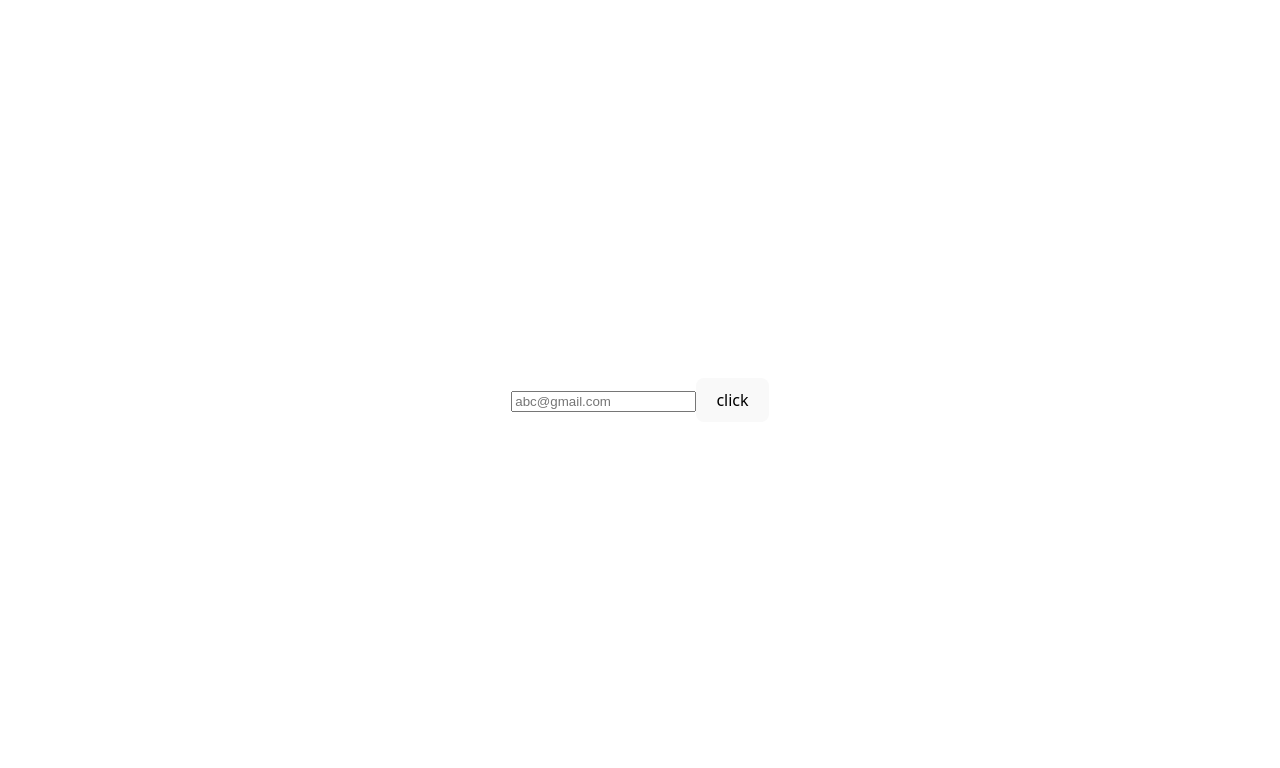
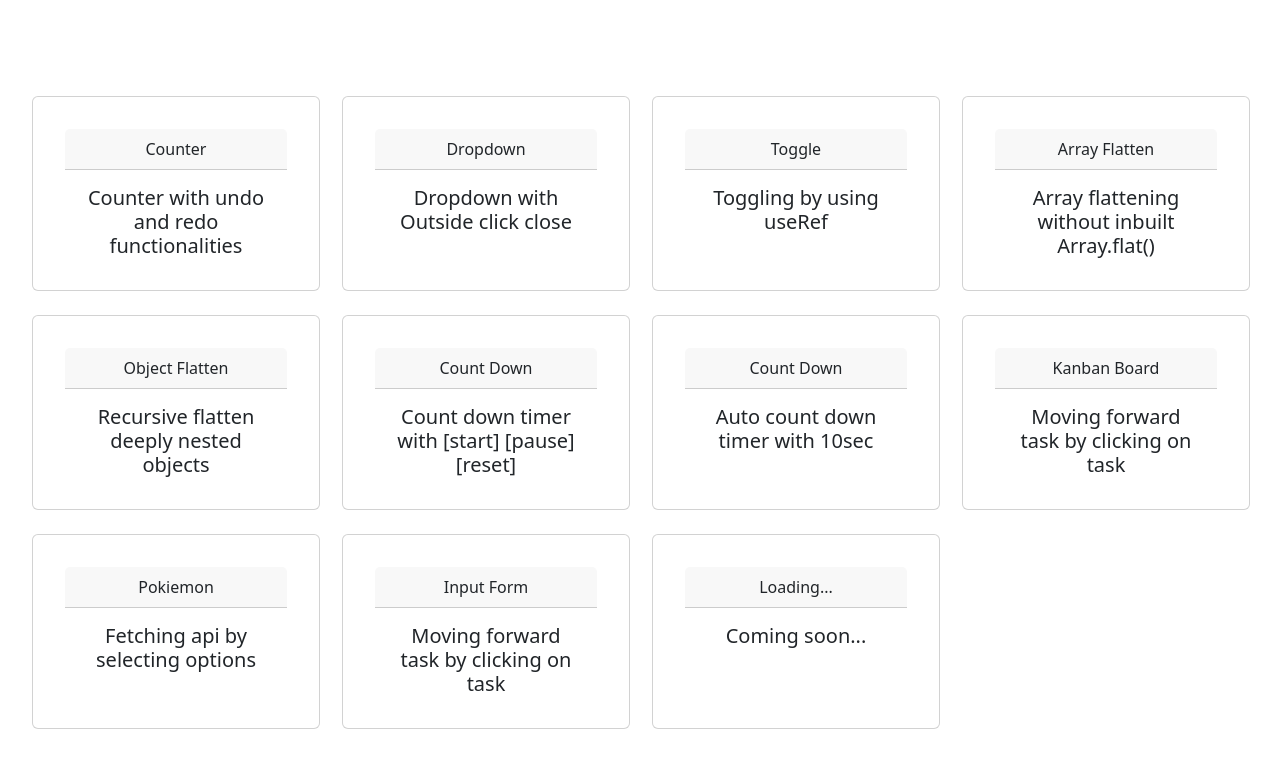
Before and after one commit to MhdJavithF/React-Machine-Coding, a React (Vite) app in the folder app/: page / in a window 1280 px wide. Shown: the top 768 px of the page. Built offline with nearby package versions, Linux system fonts and the light colour scheme.

Commit message:
react machin coding everything in one site

```diff
--- a/app/package.json
+++ b/app/package.json
@@ -11,8 +11,11 @@
     "preview": "vite preview"
   },
   "dependencies": {
+    "bootstrap": "^5.3.7",
     "react": "^19.0.0",
-    "react-dom": "^19.0.0"
+    "react-bootstrap": "^2.10.10",
+    "react-dom": "^19.0.0",
+    "react-router-dom": "^7.8.0"
   },
   "devDependencies": {
     "@eslint/js": "^9.21.0",
--- a/app/src/App.jsx
+++ b/app/src/App.jsx
@@ -12,24 +12,31 @@ import CountDown from './Components/CountDown'
 import KanbanByClick from './Components/KanbanByClick'
 import Pokiemon from './PS-practice/Pokiemon'
 import InputForm from './PS-practice/inputForm'
+import { BrowserRouter, Route, Routes } from 'react-router-dom';
+import Home from './Components/Home'
+import 'bootstrap/dist/css/bootstrap.min.css';
 
 
 function App() {
   const [count, setCount] = useState(0)
 
   return (
-    <>
-      {/* <Counter /> */}
-      {/* <Dropdown /> */}
-      {/* <RefDemo /> */}
-      {/* <ArrayFlatten /> */}
-      {/* <ObjectFlatten /> */}
-      {/* <CountDownTimer /> */}
-      {/* <CountDown /> */}
-      {/* <KanbanByClick /> */}
-      {/* <Pokiemon /> */}
-      <InputForm />
-    </>
+    <BrowserRouter>
+
+      <Routes>
+        <Route path="/" element={<Home />} />
+        <Route path="/counter" element={<Counter />} />
+        <Route path="/dropdown" element={<Dropdown />} />
+        <Route path="/refdemo" element={<RefDemo />} />
+        <Route path="/arrflatten" element={<ArrayFlatten />} />
+        <Route path="/objfllaten" element={<ObjectFlatten />} />
+        <Route path="/countdowntimer" element={<CountDownTimer />} />
+        <Route path="/countdown" element={<CountDown />} />
+        <Route path="/kanban" element={<KanbanByClick />} />
+        <Route path="/pokiemon" element={<Pokiemon />} />
+        <Route path="/inputform" element={<InputForm />} />
+      </Routes>
+    </BrowserRouter>
   )
 }
 
--- /dev/null
+++ b/app/src/Components/Home.jsx
@@ -0,0 +1,124 @@
+import React from 'react'
+import { Link } from 'react-router-dom'
+import Card from 'react-bootstrap/Card';
+import Col from 'react-bootstrap/Col';
+import Row from 'react-bootstrap/Row';
+
+const Home = () => {
+    return (
+        <Row xs={1} md={2} lg={4}>
+            <Col>
+                <Link to="/counter" style={{ textDecoration: 'none' }}>
+                    <Card className='mt-4' style={{ width: '18rem', cursor: 'pointer', maxHeight:'195px', minHeight:'195px' }}>
+                        <Card.Header>Counter</Card.Header>
+                        <Card.Body>
+                            <Card.Title>Counter with undo and redo functionalities</Card.Title>
+                        </Card.Body>
+                    </Card>
+                </Link>
+            </Col>
+            <Col>
+                <Link to="/dropdown" style={{ textDecoration: 'none' }}>
+                    <Card className='mt-4' style={{ width: '18rem', cursor: 'pointer', maxHeight:'195px', minHeight:'195px' }}>
+                        <Card.Header>Dropdown</Card.Header>
+                        <Card.Body>
+                            <Card.Title>Dropdown with Outside click close</Card.Title>
+                        </Card.Body>
+                    </Card>
+                </Link>
+            </Col>
+            <Col>
+                <Link to="/refdemo" style={{ textDecoration: 'none' }}>
+                    <Card className='mt-4' style={{ width: '18rem', cursor: 'pointer', maxHeight:'195px', minHeight:'195px' }}>
+                        <Card.Header>Toggle</Card.Header>
+                        <Card.Body>
+                            <Card.Title>Toggling by using useRef</Card.Title>
+                        </Card.Body>
+                    </Card>
+                </Link>
+            </Col>
+            <Col>
+                <Link to="/arrflatten" style={{ textDecoration: 'none' }}>
+                    <Card className='mt-4' style={{ width: '18rem', cursor: 'pointer', maxHeight:'195px', minHeight:'195px' }}>
+                        <Card.Header>Array Flatten</Card.Header>
+                        <Card.Body>
+                            <Card.Title>Array flattening without inbuilt Array.flat()</Card.Title>
+                        </Card.Body>
+                    </Card>
+                </Link>
+            </Col>
+            <Col>
+                <Link to="/objfllaten" style={{ textDecoration: 'none' }}>
+                    <Card className='mt-4' style={{ width: '18rem', cursor: 'pointer', maxHeight:'195px', minHeight:'195px' }}>
+                        <Card.Header>Object Flatten</Card.Header>
+                        <Card.Body>
+                            <Card.Title>Recursive flatten deeply nested objects</Card.Title>
+                        </Card.Body>
+                    </Card>
+                </Link>
+            </Col>
+            <Col>
+                <Link to="/countdowntimer" style={{ textDecoration: 'none' }}>
+                    <Card className='mt-4' style={{ width: '18rem', cursor: 'pointer', maxHeight:'195px', minHeight:'195px' }}>
+                        <Card.Header>Count Down</Card.Header>
+                        <Card.Body>
+                            <Card.Title>Count down timer with [start] [pause] [reset]</Card.Title>
+                        </Card.Body>
+                    </Card>
+                </Link>
+            </Col>
+            <Col>
+                <Link to="/countdown" style={{ textDecoration: 'none' }}>
+                    <Card className='mt-4' style={{ width: '18rem', cursor: 'pointer', maxHeight:'195px', minHeight:'195px' }}>
+                        <Card.Header>Count Down</Card.Header>
+                        <Card.Body>
+                            <Card.Title>Auto count down timer with 10sec</Card.Title>
+                        </Card.Body>
+                    </Card>
+                </Link>
+            </Col>
+            <Col>
+                <Link to="/kanban" style={{ textDecoration: 'none' }}>
+                    <Card className='mt-4' style={{ width: '18rem', cursor: 'pointer', maxHeight:'195px', minHeight:'195px' }}>
+                        <Card.Header>Kanban Board</Card.Header>
+                        <Card.Body>
+                            <Card.Title>Moving forward task by clicking on task</Card.Title>
+                        </Card.Body>
+                    </Card>
+                </Link>
+            </Col>
+            <Col>
+                <Link to="/pokiemon" style={{ textDecoration: 'none' }}>
+                    <Card className='mt-4' style={{ width: '18rem', cursor: 'pointer', maxHeight:'195px', minHeight:'195px' }}>
+                        <Card.Header>Pokiemon</Card.Header>
+                        <Card.Body>
+                            <Card.Title>Fetching api by selecting options</Card.Title>
+                        </Card.Body>
+                    </Card>
+                </Link>
+            </Col>
+            <Col>
+                <Link to="/inputform" style={{ textDecoration: 'none' }}>
+                    <Card className='mt-4' style={{ width: '18rem', cursor: 'pointer', maxHeight:'195px', minHeight:'195px' }}>
+                        <Card.Header>Input Form</Card.Header>
+                        <Card.Body>
+                            <Card.Title>Moving forward task by clicking on task</Card.Title>
+                        </Card.Body>
+                    </Card>
+                </Link>
+            </Col>
+            <Col>
+                <Link to="/" style={{ textDecoration: 'none' }}>
+                    <Card className='mt-4' style={{ width: '18rem', cursor: 'pointer', maxHeight:'195px', minHeight:'195px' }}>
+                        <Card.Header>Loading...</Card.Header>
+                        <Card.Body>
+                            <Card.Title>Coming soon...</Card.Title>
+                        </Card.Body>
+                    </Card>
+                </Link>
+            </Col>
+        </Row>
+    )
+}
+
+export default Home
--- a/app/src/PS-practice/InputForm.jsx
+++ b/app/src/PS-practice/InputForm.jsx
@@ -1,3 +1,4 @@
+import { Button } from 'bootstrap';
 import React, { useRef } from 'react'
 
 const InputForm = () => {
@@ -5,8 +6,8 @@ const InputForm = () => {
   return (
     <>
         <form onSubmit={e => {e.preventDefault(); console.log(valRef.current.value)}}>
-            <input type="text" placeholder="abc@gmail.com" ref={valRef} />
-            <button>click</button>
+            <input className='p-2 ' type="text" placeholder="abc@gmail.com" ref={valRef} />
+            <button className='btn bg-primary text-white'>Click</button>
         </form>
     </>
   )
```
Also changed, not shown: 1 other file (tests, documents, lock files or other folders).
